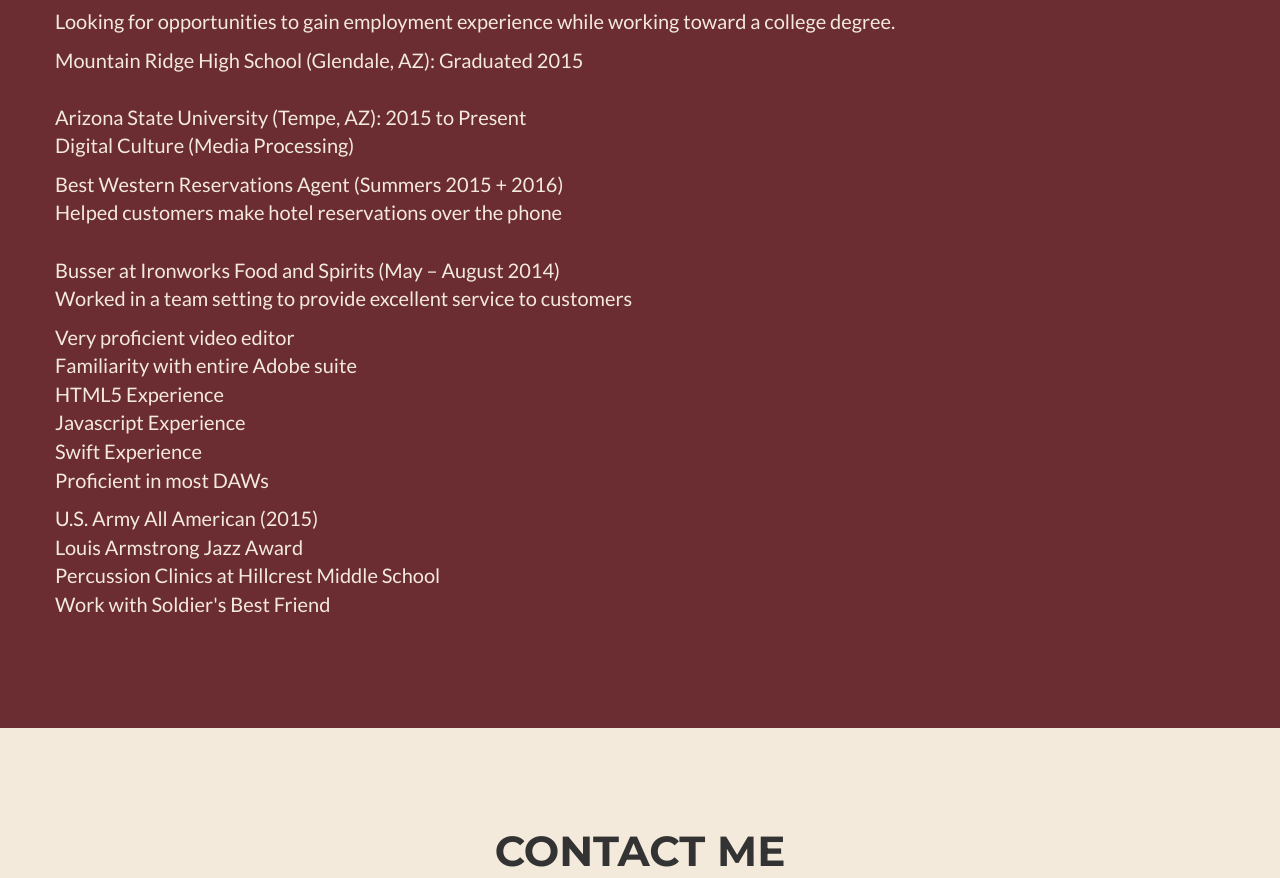
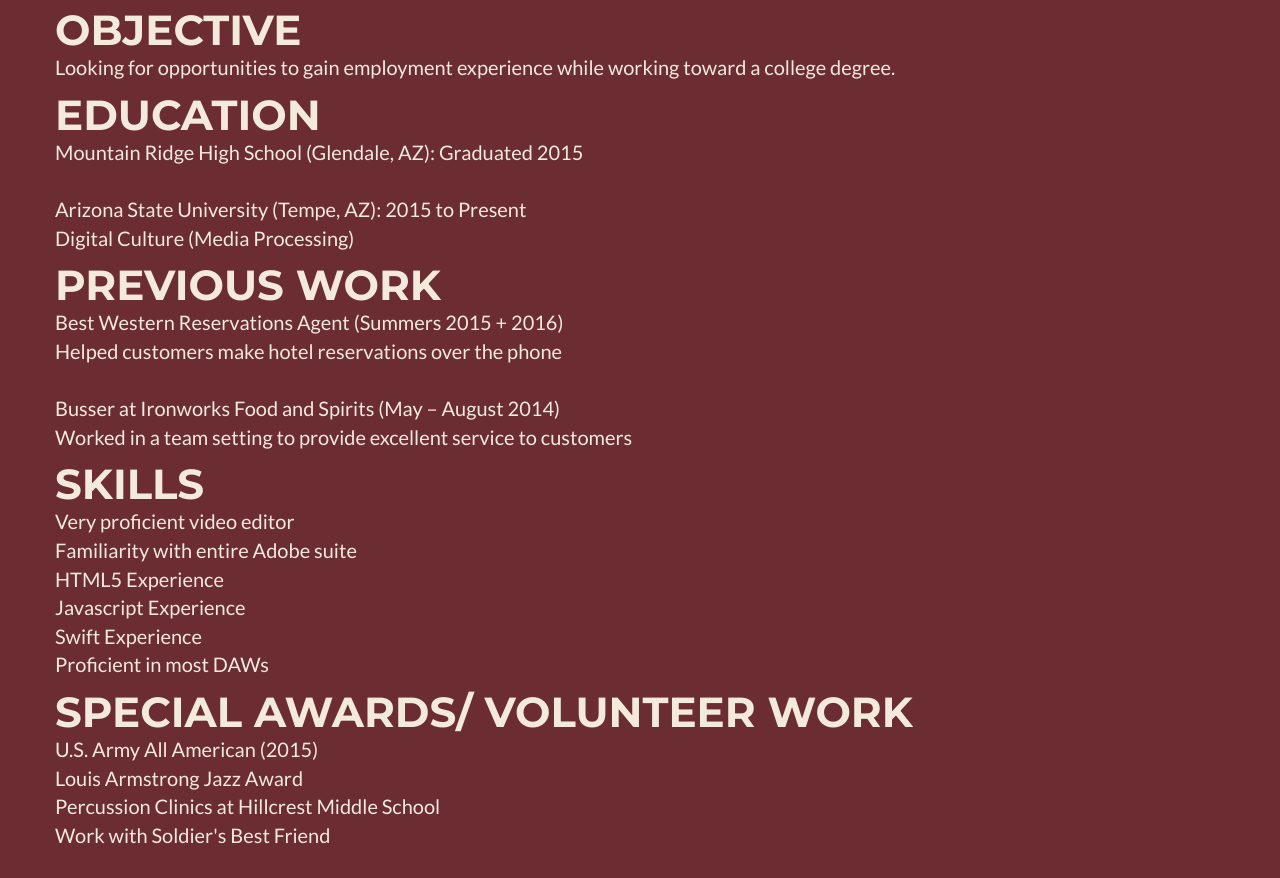
Before and after one commit to castauffer/castauffer.github.io, a website: page index.html in a window 1280 px wide. Shown: the part 1988-2866 px from the top of the page. Drawn offline with nearby package versions, Linux system fonts and the light colour scheme.

Commit message:
headings

```diff
--- a/index.html
+++ b/index.html
@@ -173,13 +173,13 @@
                       E-Mail:castauff@asu.edu
                   </p>
                 </div>
-
+                <h2>Objective</h2>
                 <div>
                   <p>Looking for opportunities to gain employment experience while working toward
               a college degree.
                   </p>
                 </div>
-
+                <h2>Education</h2>
                 <div>
                   <p>Mountain Ridge High School (Glendale, AZ): Graduated 2015
                     <br>
@@ -189,7 +189,7 @@
                      Digital Culture (Media Processing)
                   </p>
                 </div>
-
+                <h2>Previous Work</h2>
                 <div>
                   <p>Best Western Reservations Agent (Summers 2015 + 2016)
                     <br>
@@ -201,7 +201,7 @@
                     Worked in a team setting to provide excellent service to customers
                   </p>
                 </div>
-
+                <h2>Skills</h2>
                 <div>
                   <p>Very proficient video editor<br>
                     Familiarity with entire Adobe suite<br>
@@ -211,7 +211,7 @@
                     Proficient in most DAWs<br>
                   </p>
                 </div>
-
+                <h2>Special Awards/ Volunteer Work</h2>
                 <div>
                   <p>U.S. Army All American (2015)<br>
                     Louis Armstrong Jazz Award<br>
```
